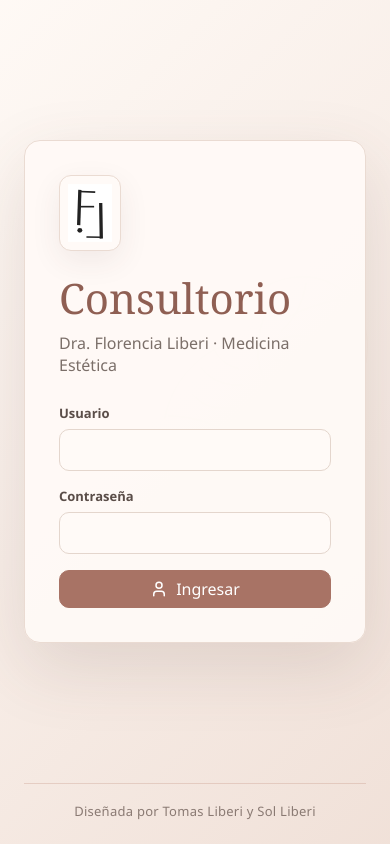
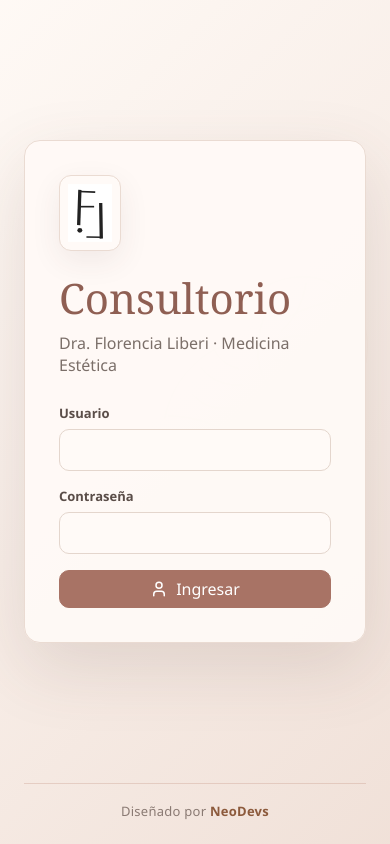
Before and after one commit to tomasliberi/consultorio-medico, a React (Vite) app in the folder frontend/: page / in a window 390 px wide. Built offline with nearby package versions, Linux system fonts and the light colour scheme.

Commit message:
Actualiza login, credenciales y ajustes de interfaz

```diff
--- a/frontend/src/main.jsx
+++ b/frontend/src/main.jsx
@@ -125,7 +125,14 @@ function App() {
 }
 
 function createApiClient(auth) {
-  const headers = auth ? { Authorization: `Basic ${btoa(`${auth.username}:${auth.password}`)}` } : {};
+  const headers = auth
+  ? {
+      Authorization: `Basic ${btoa(`${auth.username}:${auth.password}`)}`,
+      'X-Requested-With': 'XMLHttpRequest',
+    }
+  : {
+      'X-Requested-With': 'XMLHttpRequest',
+    };
 
   async function request(path, options = {}) {
     const response = await fetch(`${API_URL}${path}`, {
@@ -223,7 +230,11 @@ function Shell({ children, view, onNavigate, onLogout, user }) {
     <div className="app-shell">
       <aside className="sidebar">
         <div className="sidebar-brand">
-          <LogoMark small />
+          <img
+    src="/flor.jfif"
+    alt="Dra. Florencia Liberi"
+    className="header-photo"
+  />
           <div>
             <strong>Dra. Florencia Liberi</strong>
             <span>Medicina Estética</span>
@@ -262,7 +273,17 @@ function Shell({ children, view, onNavigate, onLogout, user }) {
 }
 
 function AppFooter() {
-  return <footer className="app-footer">Diseñada por Tomas Liberi y Sol Liberi</footer>;
+  return( <footer className="app-footer">
+    Diseñado por{' '}
+    <a
+      href="https://neodevs-digital.tomasliberi.chatgpt.site/"
+      target="_blank"
+      rel="noopener noreferrer"
+      className = "footer-link"
+    >
+      NeoDevs
+    </a>
+  </footer>);
 }
 
 function SidebarUserProfile({ user }) {
--- a/frontend/src/styles.css
+++ b/frontend/src/styles.css
@@ -818,7 +818,17 @@ tr:last-child td {
   grid-template-columns: minmax(280px, 380px) 1fr;
   gap: 18px;
 }
-
+.header-photo {
+  width: 56px;
+  height: 56px;
+  min-width: 56px;
+  display: block;
+  object-fit: cover;
+  object-position: center;
+  border-radius: 50%;
+  border: 2px solid #c9a99b;
+  flex-shrink: 0;
+}
 .checkbox-field {
   display: flex;
   align-items: center;
@@ -910,4 +920,14 @@ tr:last-child td {
   .split-panel {
     grid-template-columns: 1fr;
   }
+.footer-link {
+  color: #8c5a3c;
+  text-decoration: none;
+  font-weight: 600;
 }
+
+.footer-link:hover {
+  color: #6f432b;
+  text-decoration: underline;
+}
+}
```
Also changed, not shown: frontend/public/flor.jfif (added), 1 other file (tests, documents, lock files or other folders).
